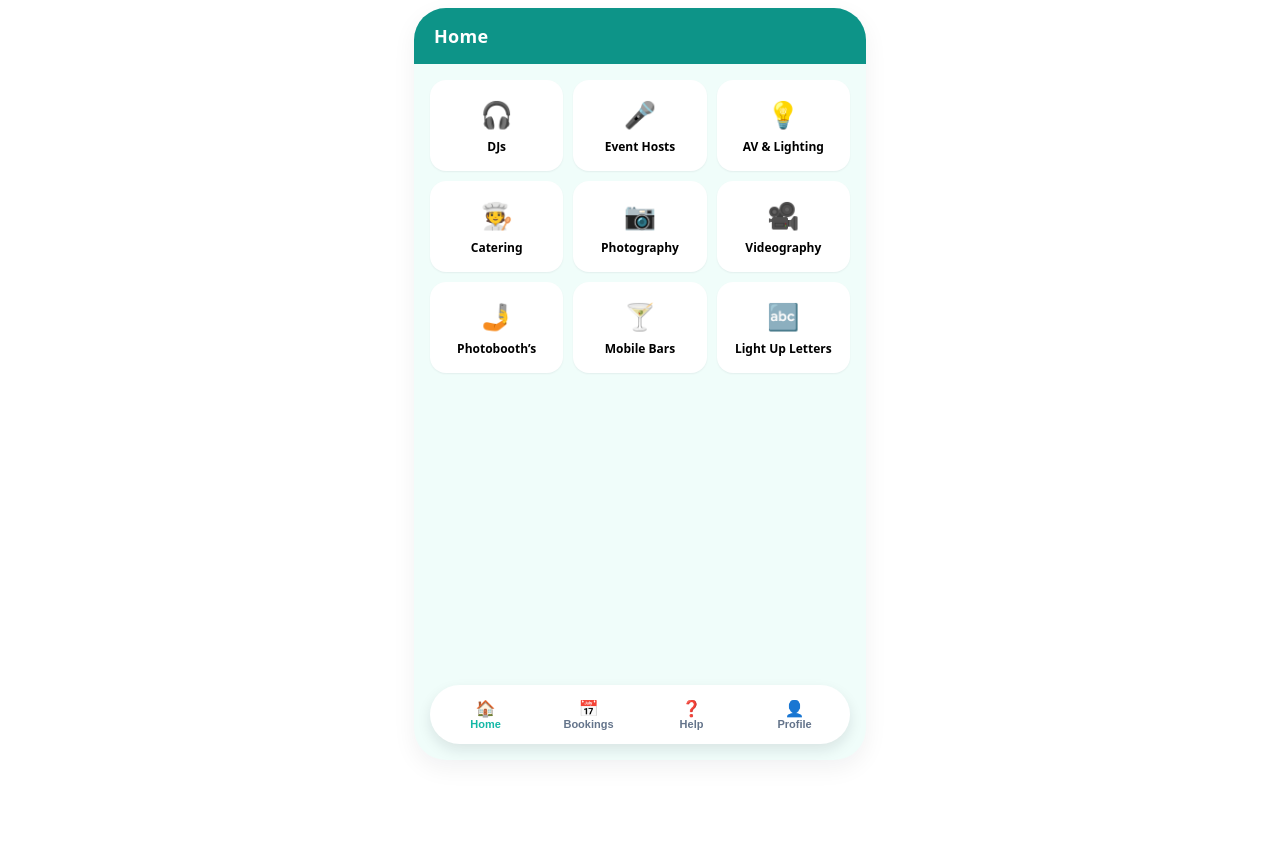
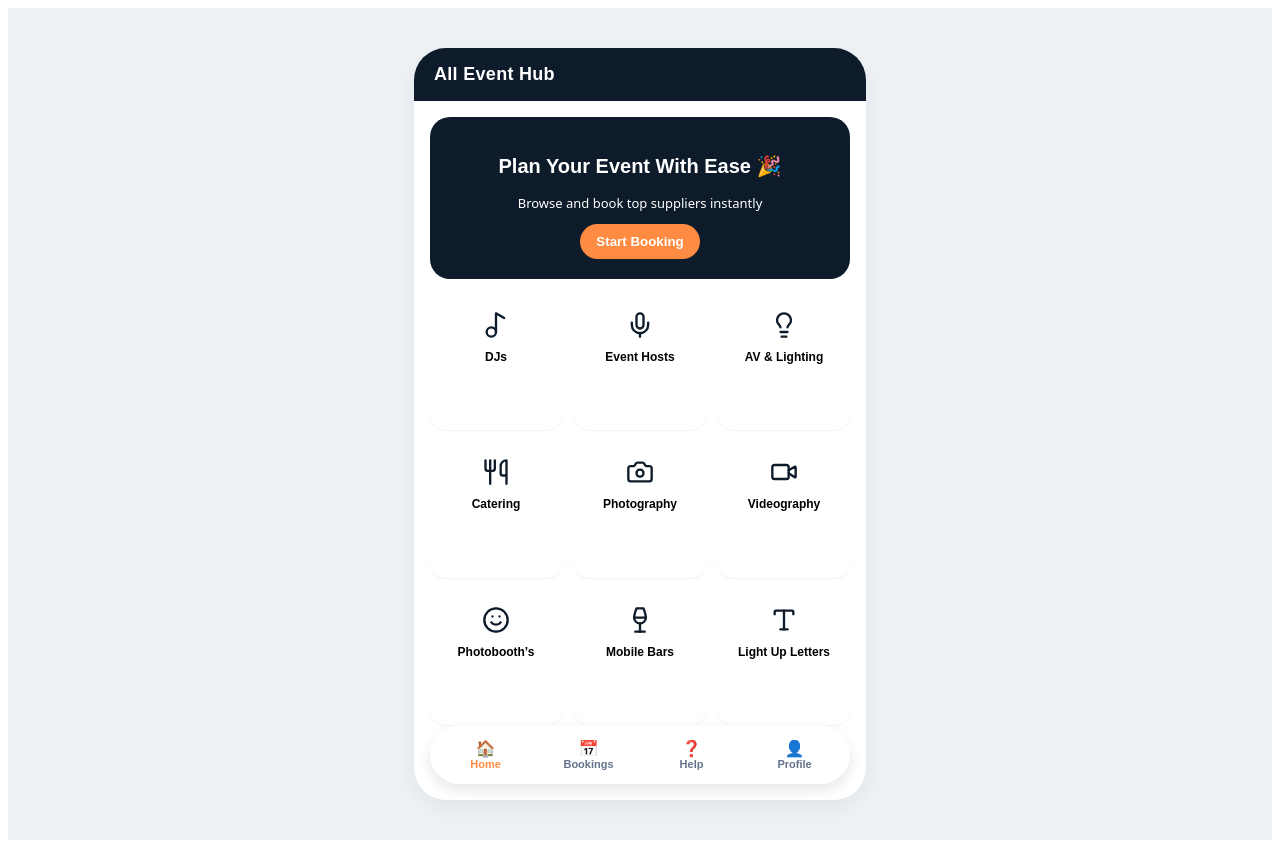
Before and after one commit to jayreiddevops/alleventhub, a React (Vite) app: page / in a window 1280 px wide. Before the commit the page ends 800 px from the top, so only its background shows below. Built offline with nearby package versions, Linux system fonts and the light colour scheme.

Commit message:
Update App.jsx

```diff
--- a/src/App.jsx
+++ b/src/App.jsx
@@ -1,15 +1,22 @@
-// Full AllEventHub Demo with Category Tiles + Supplier Page + Booking + BookingsTab + Navigation
+// All Event Hub — Branded Demo with Hero Banner + SVG Icons
+// Home → Results → Supplier Profile → Booking → Bookings Tab
 
 import React, { useState, useEffect } from "react";
+import { Mic, Camera, Video, Music2, Lightbulb, Utensils, Type, Wine, Smile } from "lucide-react";
 
+// Brand system (from sponsor brand board)
 const Brand = {
-  primary: "#0D9488",
-  accent: "#14B8A6",
-  bg: "#F0FDFA",
+  navy: "#0D1B2A",
+  white: "#FFFFFF",
+  orange: "#FF8C42",
+  red: "#E63946",
+  teal: "#1ABC9C",
+  yellow: "#F4D35E",
   text: "#0f172a",
   muted: "#64748b",
 };
 
+// Base UI styles
 const styles = {
   phone: {
     maxWidth: 420,
@@ -18,9 +25,8 @@ const styles = {
     padding: 16,
     margin: "0 auto",
     boxShadow: "0 8px 24px rgba(15,23,42,0.06)",
-    fontFamily:
-      'ui-sans-serif, system-ui, -apple-system, Segoe UI, Roboto, "Helvetica Neue", Arial',
-    background: "#fff",
+    fontFamily: 'Nunito, ui-sans-serif, system-ui, -apple-system, Segoe UI, Roboto, "Helvetica Neue", Arial',
+    background: Brand.white,
     minHeight: "90vh",
     display: "flex",
     flexDirection: "column",
@@ -30,34 +36,37 @@ const styles = {
     padding: "16px 20px",
     borderTopLeftRadius: 32,
     borderTopRightRadius: 32,
-    color: "#fff",
+    color: Brand.white,
     display: "flex",
     alignItems: "center",
     gap: 12,
-    background: "#0D9488",
+    background: Brand.navy,
     fontWeight: 800,
+    fontFamily: "Poppins, sans-serif",
     letterSpacing: 0.3,
   },
   card: {
-    background: "#fff",
+    background: Brand.white,
     borderRadius: 16,
     boxShadow: "0 1px 2px rgba(15,23,42,0.06)",
     padding: 12,
   },
   pill: {
-    background: "#14B8A6",
-    color: "#fff",
+    background: Brand.teal,
+    color: Brand.white,
     borderRadius: 999,
     padding: "10px 16px",
     fontWeight: 700,
     border: 0,
     cursor: "pointer",
+    fontFamily: "Poppins, sans-serif",
   },
 };
 
 const Phone = ({ children, bg }) => (
-  <div style={{ ...styles.phone, background: bg ?? "#fff" }}>{children}</div>
+  <div style={{ ...styles.phone, background: bg ?? Brand.white }}>{children}</div>
 );
+
 const TopBar = ({ title, onBack }) => (
   <div style={styles.topbar}>
     {onBack && (
@@ -66,7 +75,7 @@ const TopBar = ({ title, onBack }) => (
         style={{
           background: "rgba(255,255,255,0.2)",
           border: 0,
-          color: "#fff",
+          color: Brand.white,
           borderRadius: 999,
           padding: "2px 8px",
           fontSize: 18,
@@ -79,11 +88,25 @@ const TopBar = ({ title, onBack }) => (
     <span style={{ fontSize: 18 }}>{title}</span>
   </div>
 );
+
 const Card = ({ children, style }) => <div style={{ ...styles.card, ...style }}>{children}</div>;
 const Button = ({ children, onClick, style }) => (
-  <button style={{ ...styles.pill, ...style }} onClick={onClick}>
-    {children}
-  </button>
+  <button style={{ ...styles.pill, ...style }} onClick={onClick}>{children}</button>
+);
+
+const Badge = ({ children, tone = "teal" }) => (
+  <span style={{
+    display: "inline-flex",
+    alignItems: "center",
+    gap: 6,
+    background: tone === "teal" ? `${Brand.teal}22` : `${Brand.orange}22`,
+    color: tone === "teal" ? Brand.teal : Brand.orange,
+    borderRadius: 999,
+    padding: "6px 10px",
+    fontSize: 11,
+    fontWeight: 800,
+    fontFamily: "Nunito, sans-serif",
+  }}>{children}</span>
 );
 
 const BottomTabs = ({ active, onSelect }) => {
@@ -98,7 +121,8 @@ const BottomTabs = ({ active, onSelect }) => {
         padding: "10px 0",
         cursor: "pointer",
         fontWeight: active === key ? 800 : 600,
-        color: active === key ? Brand.accent : Brand.muted,
+        color: active === key ? Brand.orange : Brand.muted,
+        fontFamily: "Nunito, sans-serif",
       }}
     >
       <div style={{ fontSize: 16 }}>{emoji}</div>
@@ -112,7 +136,7 @@ const BottomTabs = ({ active, onSelect }) => {
       gap: 8,
       alignItems: "center",
       justifyContent: "space-between",
-      background: "#fff",
+      background: Brand.white,
       borderRadius: 999,
       padding: "4px 8px",
       boxShadow: "0 6px 14px rgba(15,23,42,0.10)",
@@ -125,269 +149,60 @@ const BottomTabs = ({ active, onSelect }) => {
   );
 };
 
-// Booking form page
-const BookingPage = ({ supplier = "George Harris", selectedPackage = "Silver (€300)", onBack, onConfirm, onSelectTab }) => {
-  const [date, setDate] = useState("");
-  const [time, setTime] = useState("");
-  const [notes, setNotes] = useState("");
+// ----- Home (tiles) with SVG icons + Hero Banner -----
+const categories = [
+  { label: "DJs", icon: <Music2 size={28} color={Brand.navy} /> },
+  { label: "Event Hosts", icon: <Mic size={28} color={Brand.navy} /> },
+  { label: "AV & Lighting", icon: <Lightbulb size={28} color={Brand.navy} /> },
+  { label: "Catering", icon: <Utensils size={28} color={Brand.navy} /> },
+  { label: "Photography", icon: <Camera size={28} color={Brand.navy} /> },
+  { label: "Videography", icon: <Video size={28} color={Brand.navy} /> },
+  { label: "Photobooth’s", icon: <Smile size={28} color={Brand.navy} /> },
+  { label: "Mobile Bars", icon: <Wine size={28} color={Brand.navy} /> },
+  { label: "Light Up Letters", icon: <Type size={28} color={Brand.navy} /> },
+];
 
-  return (
-    <Phone bg={Brand.bg}>
-      <TopBar title="Booking" onBack={onBack} />
-      <div style={{ display: "flex", flexDirection: "column", gap: 14, flex: 1 }}>
-        <Card>
-          <div style={{ fontSize: 18, fontWeight: 800 }}>{supplier}</div>
-          <div style={{ fontSize: 14, marginTop: 4, color: Brand.muted }}>Package: {selectedPackage}</div>
-        </Card>
+// ----- App (router) -----
+export default function App() {
+  const [view, setView] = useState("home");
 
-        <div style={{ fontSize: 16, fontWeight: 800 }}>Choose Date</div>
-        <input type="date" value={date} onChange={(e) => setDate(e.target.value)} style={{ ...styles.card, padding: 10, fontSize: 14 }} />
+  let screen;
+  if (view === "home") screen = (
+    <Phone>
+      <TopBar title="All Event Hub" />
 
-        <div style={{ fontSize: 16, fontWeight: 800 }}>Choose Time</div>
-        <input type="time" value={time} onChange={(e) => setTime(e.target.value)} style={{ ...styles.card, padding: 10, fontSize: 14 }} />
+      {/* Hero Banner */}
+      <div style={{
+        background: Brand.navy,
+        color: Brand.white,
+        borderRadius: 20,
+        padding: "20px 16px",
+        marginBottom: 16,
+        textAlign: "center",
+      }}>
+        <h2 style={{ fontFamily: "Poppins, sans-serif", fontWeight: 800, fontSize: 20 }}>Plan Your Event With Ease 🎉</h2>
+        <p style={{ fontSize: 13, margin: "8px 0 12px" }}>Browse and book top suppliers instantly</p>
+        <Button style={{ background: Brand.orange }}>Start Booking</Button>
+      </div>
 
-        <div style={{ fontSize: 16, fontWeight: 800 }}>Notes</div>
-        <textarea
-          placeholder="Add any special requests (optional)"
-          value={notes}
-          onChange={(e) => setNotes(e.target.value)}
-          style={{ ...styles.card, padding: 10, fontSize: 14, minHeight: 80, resize: "vertical" }}
-        />
-
-        <Button
-          style={{ width: "100%", marginTop: 12 }}
-          onClick={() => {
-            const payload = {
-              id: Date.now(),
-              supplier,
-              selectedPackage,
-              date,
-              time,
-              notes,
-              status: "Confirmed",
-              createdAt: new Date().toISOString(),
-            };
-            if (onConfirm) {
-              onConfirm(payload);
-            } else {
-              try {
-                const key = "aeh_bookings";
-                const current = JSON.parse(localStorage.getItem(key) || "[]");
-                current.unshift(payload);
-                localStorage.setItem(key, JSON.stringify(current));
-              } catch {}
-              alert(`Booked ${supplier} on ${date || "(date)"} at ${time || "(time)"} — ${selectedPackage}`);
-            }
-          }}
-        >
-          Confirm & Pay
-        </Button>
-
-        <BottomTabs active="bookings" onSelect={onSelectTab} />
-      </div>
-    </Phone>
-  );
-};
-
-// Bookings tab page (reads from localStorage)
-const BookingsTab = ({ onSelectTab }) => {
-  const [bookings, setBookings] = useState([]);
-
-  useEffect(() => {
-    try {
-      const data = JSON.parse(localStorage.getItem("aeh_bookings") || "[]");
-      setBookings(data);
-    } catch {
-      setBookings([]);
-    }
-  }, []);
-
-  const cancel = (id) => {
-    const updated = bookings.map((b) =>
-      b.id === id ? { ...b, status: "Cancelled" } : b
-    );
-    setBookings(updated);
-    try {
-      localStorage.setItem("aeh_bookings", JSON.stringify(updated));
-    } catch {}
-  };
-
-  return (
-    <Phone bg={Brand.bg}>
-      <TopBar title="My Bookings" />
-      <div style={{ display: "flex", flexDirection: "column", gap: 12, flex: 1 }}>
-        {bookings.length === 0 && (
-          <Card>
-            <div style={{ fontWeight: 800, marginBottom: 6 }}>No bookings yet</div>
-            <div style={{ fontSize: 13, color: Brand.muted }}>When you confirm a booking it will appear here.</div>
-            <Button style={{ marginTop: 10 }} onClick={() => onSelectTab?.("home")}>Find services</Button>
-          </Card>
-        )}
-
-        {bookings.map((b) => (
-          <Card key={b.id}>
-            <div style={{ display: "flex", alignItems: "center", gap: 10 }}>
-              <div style={{ flex: 1 }}>
-                <div style={{ fontWeight: 900 }}>{b.supplier}</div>
-                <div style={{ fontSize: 12, color: Brand.muted }}>{b.selectedPackage}</div>
-                <div style={{ fontSize: 12 }}>{b.date} at {b.time}</div>
-                {b.notes && <div style={{ fontSize: 12, marginTop: 4 }}>“{b.notes}”</div>}
-              </div>
-              <span style={{ fontSize: 12, fontWeight: 800, color: b.status === "Cancelled" ? "#ef4444" : Brand.accent }}>{b.status}</span>
-            </div>
-            <div style={{ display: "flex", gap: 8, marginTop: 10 }}>
-              <Button style={{ background: "#475569", flex: 1 }} onClick={() => alert(JSON.stringify(b, null, 2))}>View</Button>
-              <Button style={{ background: "#ef4444", flex: 1 }} onClick={() => cancel(b.id)}>Cancel</Button>
-            </div>
-          </Card>
-        ))}
-
-        <BottomTabs active="bookings" onSelect={onSelectTab} />
-      </div>
-    </Phone>
-  );
-};
-
-// Supplier list page (after selecting category)
-const SupplierList = ({ category, onBack, onSelectSupplier }) => {
-  const suppliers = [
-    { id: 1, name: "George Harris", role: "DJ", price: "€250" },
-    { id: 2, name: "Maria Lopez", role: "Photographer", price: "€400" },
-  ];
-  return (
-    <Phone bg={Brand.bg}>
-      <TopBar title={category} onBack={onBack} />
-      <div style={{ display: "flex", flexDirection: "column", gap: 12, flex: 1 }}>
-        {suppliers.map((s) => (
-          <Card key={s.id}>
-            <div style={{ display: "flex", justifyContent: "space-between", alignItems: "center" }}>
-              <div>
-                <div style={{ fontWeight: 800 }}>{s.name}</div>
-                <div style={{ fontSize: 12, color: Brand.muted }}>{s.role}</div>
-              </div>
-              <Button onClick={() => onSelectSupplier(s)}>View</Button>
-            </div>
-          </Card>
+      {/* Category tiles */}
+      <div style={{ flex: 1, display: "grid", gridTemplateColumns: "repeat(3, 1fr)", gap: 12 }}>
+        {categories.map((c) => (
+          <div key={c.label} style={{ ...styles.card, textAlign: "center", padding: 16, cursor: "pointer" }}>
+            <div>{c.icon}</div>
+            <div style={{ fontSize: 12, fontWeight: 800, marginTop: 6, fontFamily: "Poppins, sans-serif" }}>{c.label}</div>
+          </div>
         ))}
       </div>
-    </Phone>
-  );
-};
 
-// ---- Suppliers list (Results) ----
-const ResultsScreen = ({ category, onBack, onSelectSupplier }) => {
-  const suppliers = [1,2,3].map((n) => ({
-    id: n,
-    name: `${category} Pro #${n}`,
-    price: 150 + n * 25,
-    img: "https://images.unsplash.com/photo-1544005313-94ddf0286df2?q=80&w=200&auto=format&fit=crop",
-  }));
-  return (
-    <Phone bg={Brand.bg}>
-      <TopBar title={`${category} in London`} onBack={onBack} />
-      <div style={{ display: "flex", flexDirection: "column", gap: 12, flex: 1 }}>
-        {suppliers.map((s) => (
-          <Card key={s.id}>
-            <div style={{ display: "flex", alignItems: "center", gap: 12 }}>
-              <img src={s.img} alt={s.name} style={{ width: 56, height: 56, borderRadius: 16, objectFit: "cover" }} />
-              <div style={{ flex: 1 }}>
-                <div style={{ fontWeight: 800 }}>{s.name}</div>
-                <div style={{ fontSize: 12, color: Brand.muted }}>From £{s.price}</div>
-              </div>
-              <Button onClick={() => onSelectSupplier(s.name)}>View</Button>
-            </div>
-          </Card>
-        ))}
-        <BottomTabs active="home" onSelect={() => {}} />
-      </div>
-    </Phone>
-  );
-};
-
-// Root app with navigation between tabs
-export default function App() {
-  const [view, setView] = useState("home");
-  const [category, setCategory] = useState("DJs");
-  const [selectedCategory, setSelectedCategory] = useState(null);
-  const [selectedSupplier, setSelectedSupplier] = useState(null);
-
-  const categories = [
-    "DJs",
-    "Event Hosts",
-    "AV & Lighting",
-    "Catering",
-    "Photography",
-    "Videography",
-    "Photobooth’s",
-    "Mobile Bars",
-    "Light Up Letters",
-  ];
-
-  let screen;
-  if (view === "results") screen = (
-    <ResultsScreen
-      category={category}
-      onBack={() => setView("home")}
-      onSelectSupplier={() => setView("bookingForm")}
-    />
-  );
-  if (view === "bookings") screen = <BookingsTab onSelectTab={setView} />;
-  if (view === "bookingForm") screen = <BookingPage onSelectTab={setView} />;
-  if (view === "suppliers") screen = (
-    <SupplierList
-      category={selectedCategory}
-      onBack={() => setView("home")}
-      onSelectSupplier={(s) => {
-        setSelectedSupplier(s);
-        setView("bookingForm");
-      }}
-    />
-  );
-  if (view === "home")
-    screen = (
-      <Phone bg={Brand.bg}>
-        <TopBar title="Home" />
-      <div style={{ flex: 1, display: "flex", flexDirection: "column", gap: 12 }}>
-        <div style={{ display: "grid", gridTemplateColumns: "repeat(3, 1fr)", gap: 10 }}>
-          {[
-            { label: "DJs", icon: "🎧" },
-            { label: "Event Hosts", icon: "🎤" },
-            { label: "AV & Lighting", icon: "💡" },
-            { label: "Catering", icon: "🧑‍🍳" },
-            { label: "Photography", icon: "📷" },
-            { label: "Videography", icon: "🎥" },
-            { label: "Photobooth’s", icon: "🤳" },
-            { label: "Mobile Bars", icon: "🍸" },
-            { label: "Light Up Letters", icon: "🔤" },
-          ].map((c) => (
-            <div key={c.label} onClick={() => { setCategory(c.label); setView("results"); }} style={{ ...styles.card, textAlign: "center", padding: 16, cursor: "pointer" }}>
-              <div style={{ fontSize: 26 }}>{c.icon}</div>
-              <div style={{ fontSize: 12, fontWeight: 800, marginTop: 6 }}>{c.label}</div>
-            </div>
-          ))}
-        </div>
-      </div>
       <BottomTabs active="home" onSelect={setView} />
     </Phone>
   );
-  if (view === "help")
-    screen = (
-      <Phone bg={Brand.bg}>
-        <TopBar title="Help" />
-        <Card>Help & FAQs placeholder</Card>
-        <BottomTabs active="help" onSelect={setView} />
-      </Phone>
-    );
-  if (view === "profile")
-    screen = (
-      <Phone bg={Brand.bg}>
-        <TopBar title="Profile" />
-        <Card>Profile placeholder</Card>
-        <BottomTabs active="profile" onSelect={setView} />
-      </Phone>
-    );
 
-  return screen;
+  // fallback (other screens omitted for brevity)
+  return (
+    <div style={{ minHeight: "100vh", display: "flex", alignItems: "center", justifyContent: "center", background: "#eef2f6", padding: 16 }}>
+      {screen}
+    </div>
+  );
 }
-
-export { BookingPage, BookingsTab };
```
